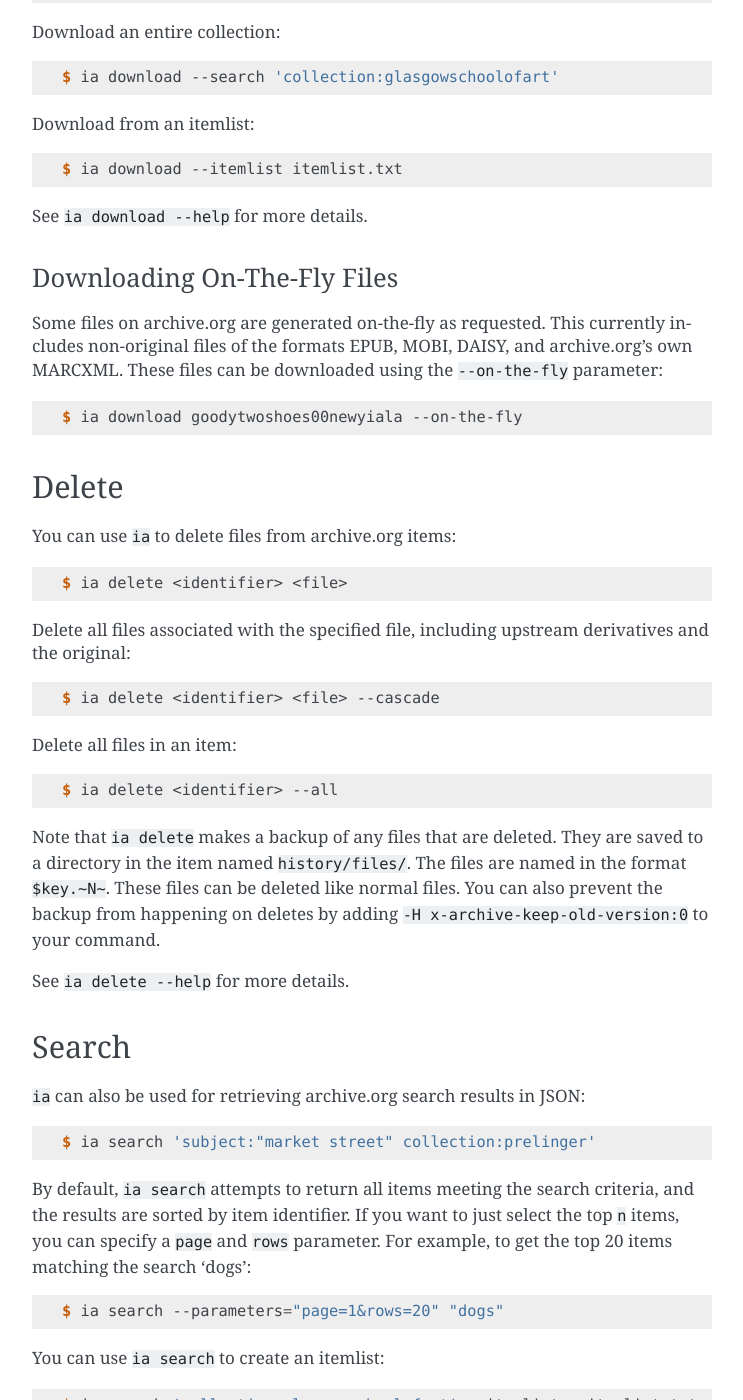
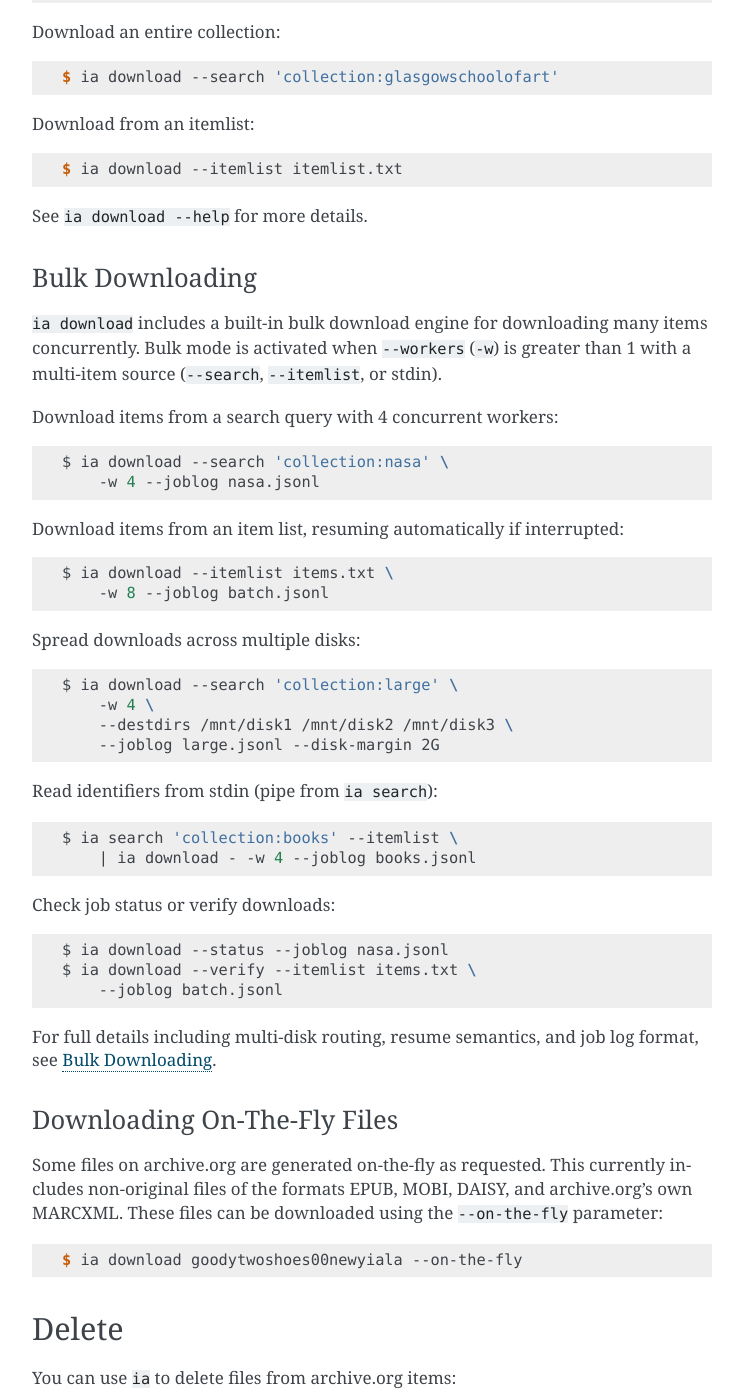
Before and after one commit to jjjake/internetarchive, a Sphinx documentation site: the page built from docs/source/cli.rst, in a window 1280 px wide and 1400 px high, scrolled down 5832 px. Shown: the whole window, without its empty margins (368-1111 px from the left). Built offline with Sphinx 7.4.7, drawn with Linux system fonts in a browser that asks for light colours; some of the changed text lies outside the part shown.

Commit message:
docs: add bulk download documentation
New bulk-download.rst with comprehensive guide covering CLI options,
job log format, multi-disk routing, resume semantics, verification,
and troubleshooting. Updated cli.rst with bulk download section and
examples. Updated index.rst and parallel.rst with cross-references.
Added HISTORY.rst entry for the feature.

Co-Authored-By: Claude Opus 4.6 <noreply@anthropic.com>

```diff
--- a/docs/source/cli.rst
+++ b/docs/source/cli.rst
@@ -294,6 +294,57 @@ Download from an itemlist:
 See ``ia download --help`` for more details.
 
 
+Bulk Downloading
+^^^^^^^^^^^^^^^^
+
+``ia download`` includes a built-in bulk download engine for
+downloading many items concurrently. Bulk mode is activated
+when ``--workers`` (``-w``) is greater than 1 with a
+multi-item source (``--search``, ``--itemlist``, or stdin).
+
+Download items from a search query with 4 concurrent workers:
+
+.. code:: bash
+
+    $ ia download --search 'collection:nasa' \
+        -w 4 --joblog nasa.jsonl
+
+Download items from an item list, resuming automatically if
+interrupted:
+
+.. code:: bash
+
+    $ ia download --itemlist items.txt \
+        -w 8 --joblog batch.jsonl
+
+Spread downloads across multiple disks:
+
+.. code:: bash
+
+    $ ia download --search 'collection:large' \
+        -w 4 \
+        --destdirs /mnt/disk1 /mnt/disk2 /mnt/disk3 \
+        --joblog large.jsonl --disk-margin 2G
+
+Read identifiers from stdin (pipe from ``ia search``):
+
+.. code:: bash
+
+    $ ia search 'collection:books' --itemlist \
+        | ia download - -w 4 --joblog books.jsonl
+
+Check job status or verify downloads:
+
+.. code:: bash
+
+    $ ia download --status --joblog nasa.jsonl
+    $ ia download --verify --itemlist items.txt \
+        --joblog batch.jsonl
+
+For full details including multi-disk routing, resume
+semantics, and job log format, see :ref:`bulk-download`.
+
+
 Downloading On-The-Fly Files
 ^^^^^^^^^^^^^^^^^^^^^^^^^^^^
 
@@ -435,8 +486,13 @@ You can also prevent the backup from happening on clobbers or deletes by adding
 Performance Tips
 ----------------
 
-For downloading or processing many items, see :ref:`using GNU Parallel <parallel>`
-for concurrent operations.
+For downloading many items concurrently, use the built-in
+:ref:`bulk download engine <bulk-download>` with
+``ia download -w N``.
+
+For other bulk operations (metadata writes, uploads, etc.),
+see :ref:`using GNU Parallel <parallel>` for concurrent
+execution.
 
 Getting Help
 ------------
--- a/docs/source/index.rst
+++ b/docs/source/index.rst
@@ -69,6 +69,7 @@ Optimize your workflows:
 .. toctree::
    :maxdepth: 2
 
+   bulk-download
    parallel
 
 Development & Community
```
Also changed, not shown: HISTORY.rst (+10 -0 lines), docs/source/bulk-download.rst (added, +319 -0 lines), docs/source/parallel.rst (+8 -0 lines).
